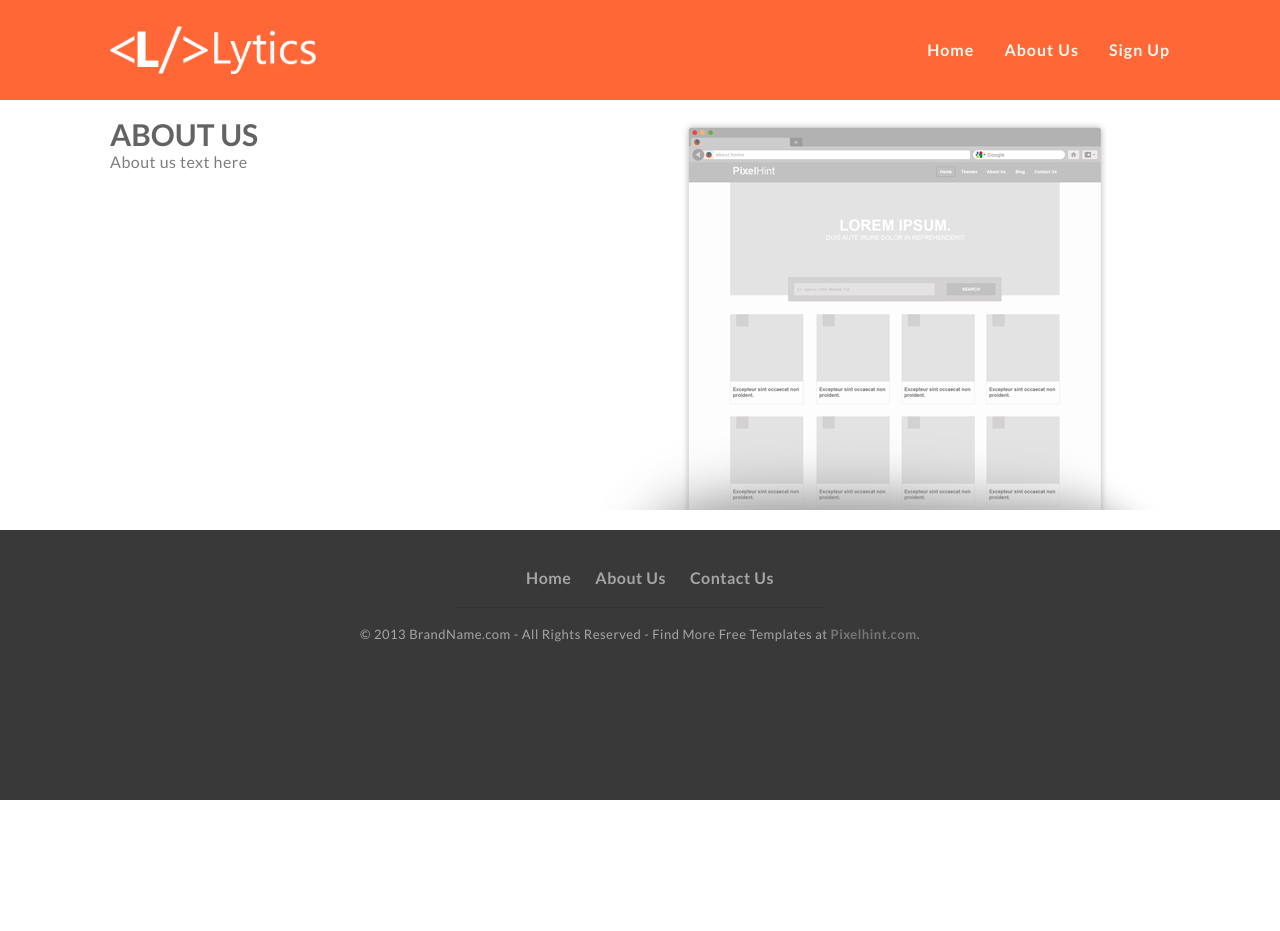
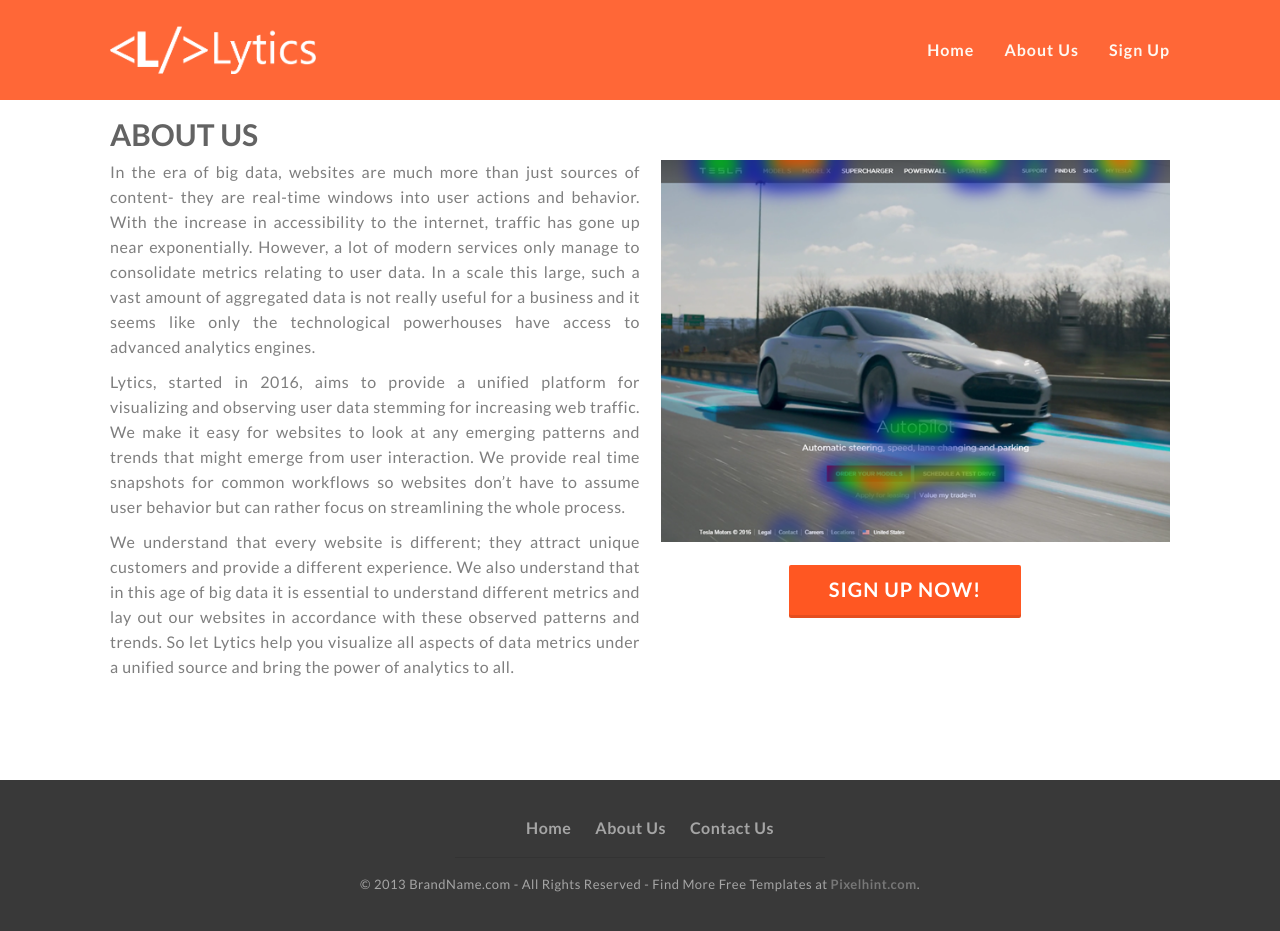
Before and after one commit to DerekMcMahon/E-Commerce, a PHP site: page /about_us.html in a window 1280 px wide. Before the commit the page ends 800 px from the top, so only its background shows below. Run offline with PHP 8.4, Linux system fonts and the light colour scheme.

Commit message:
Added content to about us

```diff
--- a/template/about_us.html
+++ b/template/about_us.html
@@ -26,9 +26,16 @@
 
 	<section class="about-us">
 		<div class="wrapper">
-			<img src="img/cta_image.png" alt="" title="">
 			<h3>About Us</h3>
-			<p>About us text here</p>
+			<div class="split-left">
+				<p align="justify">In the era of big data, websites are much more than just sources of content- they are real-time windows into user actions and behavior. With the increase in accessibility to the internet, traffic has gone up near exponentially. However, a lot of modern services only manage to consolidate metrics relating to user data. In a scale this large, such a vast amount of aggregated data is not really useful for a business and it seems like only the technological powerhouses have access to advanced analytics engines.</p>
+				<p align="justify">Lytics, started in 2016, aims to provide a unified platform for visualizing and observing user data stemming for increasing web traffic. We make it easy for websites to look at any emerging patterns and trends that might emerge from user interaction. We provide real time snapshots for common workflows so websites don’t have to assume user behavior but can rather focus on streamlining the whole process.</p>
+				<p align="justify">We understand that every website is different; they attract unique customers and provide a different experience. We also understand that in this age of big data it is essential to understand different metrics and lay out our websites in accordance with these observed patterns and trends. So let Lytics help you visualize all aspects of data metrics under a unified source and bring the power of analytics to all.</p>
+			</div>
+			<div class="split-right">
+				<img src="img/tesla-heatmap.png" alt="" title="">
+				<a href="#" class="cta_btn">Sign Up Now!</a>
+			</div>
 		</div>
 	</section><!-- about-us end -->
 
--- a/template/css/about-us.css
+++ b/template/css/about-us.css
@@ -17,19 +17,24 @@ header {
 }
 
 .about-us .wrapper {
-	min-height: 390px;
+	min-height: 640px;
 }
 
 .about-us h3{
 	color: #636363;
+	width: 100%;
 	font-family: "LatoBold", arial;
 	font-size: 30px;
 	font-weight: bold;
 	text-transform: uppercase;
+	margin-bottom: 10px;
 }
 
 .about-us img {
-	float: right;
+	width: 96%;
+	height: auto;
+	margin-left: 4%;
+	margin-bottom: 20px;
 }
 
 .about-us p {
@@ -38,4 +43,41 @@ header {
 	font-size: 16px;
 	letter-spacing: .5px;
 	line-height: 25px;
+	margin-bottom: 10px;
 }
+
+.split-left {
+	float: left;
+	display: inline-block;
+	width: 50%;
+}
+.split-right {
+	float: right;
+	display: inline-block;
+	width: 50%;
+	text-align: center;
+}
+
+.about-us a.cta_btn{
+	padding: 15px 40px;
+	display: inline-block;
+	color: #fff;
+	font-family: "LatoBold", arial;
+	font-size: 20px;
+	font-weight: bold;
+	text-transform: uppercase;
+	letter-spacing: 1px;
+	text-decoration: none;
+
+	border-radius: 2px;
+	-moz-border-radius: 2px;
+	-webkit-border-radius: 2px;
+	-o-border-radius: 2px;
+
+	background-color: #FF5722;
+
+	box-shadow: 0 3px 0 #E54E1F;
+	-moz-box-shadow: 0 3px 0 #E54E1F;
+	-webkit-box-shadow: 0 3px 0 #E54E1F;
+	-o-box-shadow: 0 3px 0 #E54E1F;
+}
--- a/template/css/main.css
+++ b/template/css/main.css
@@ -372,6 +372,7 @@ footer{
 	padding: 40px 0;
 	background-color: #393939;
 	text-align: center;
+	clear: both;
 }
 
 footer nav{
```
